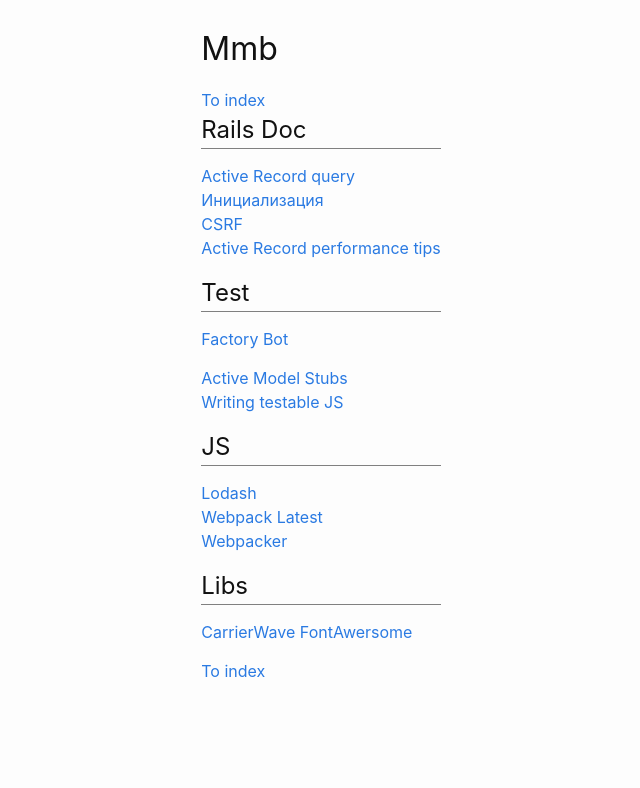
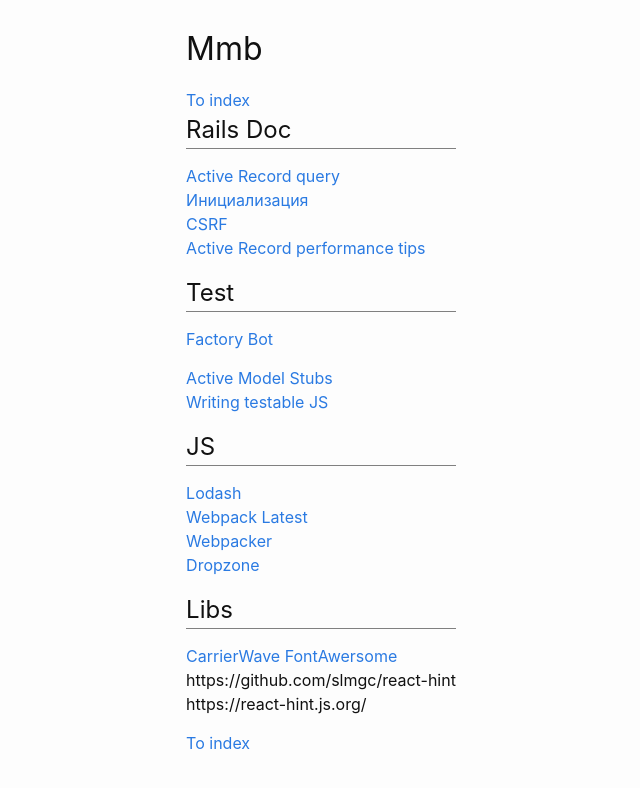
Before and after one commit to bragnikita/developer_wiki, a Jekyll site: the page built from _wiki/work/mmb.md, in a window 1280 px wide. Shown: the top 788 px of the page, without its empty margins (319-959 px from the left). Built offline with Jekyll 4.4.1, drawn with Linux system fonts in a browser that asks for light colours.

Commit message:
Update from 2018/11/19 19:19:00

```diff
--- a/_wiki/work/mmb.md
+++ b/_wiki/work/mmb.md
@@ -18,7 +18,11 @@
 [Lodash](https://lodash.com/docs/)
 [Webpack Latest](https://webpack.js.org/configuration/dev-server/)
 [Webpacker](https://github.com/rails/webpacker)
+[Dropzone](https://react-dropzone.js.org/)
+
 
 ## Libs
 [CarrierWave](https://github.com/carrierwaveuploader/carrierwave)
 [FontAwersome](https://fontawesome.com/v4.7.0/icons/)
+https://github.com/slmgc/react-hint
+https://react-hint.js.org/
```
